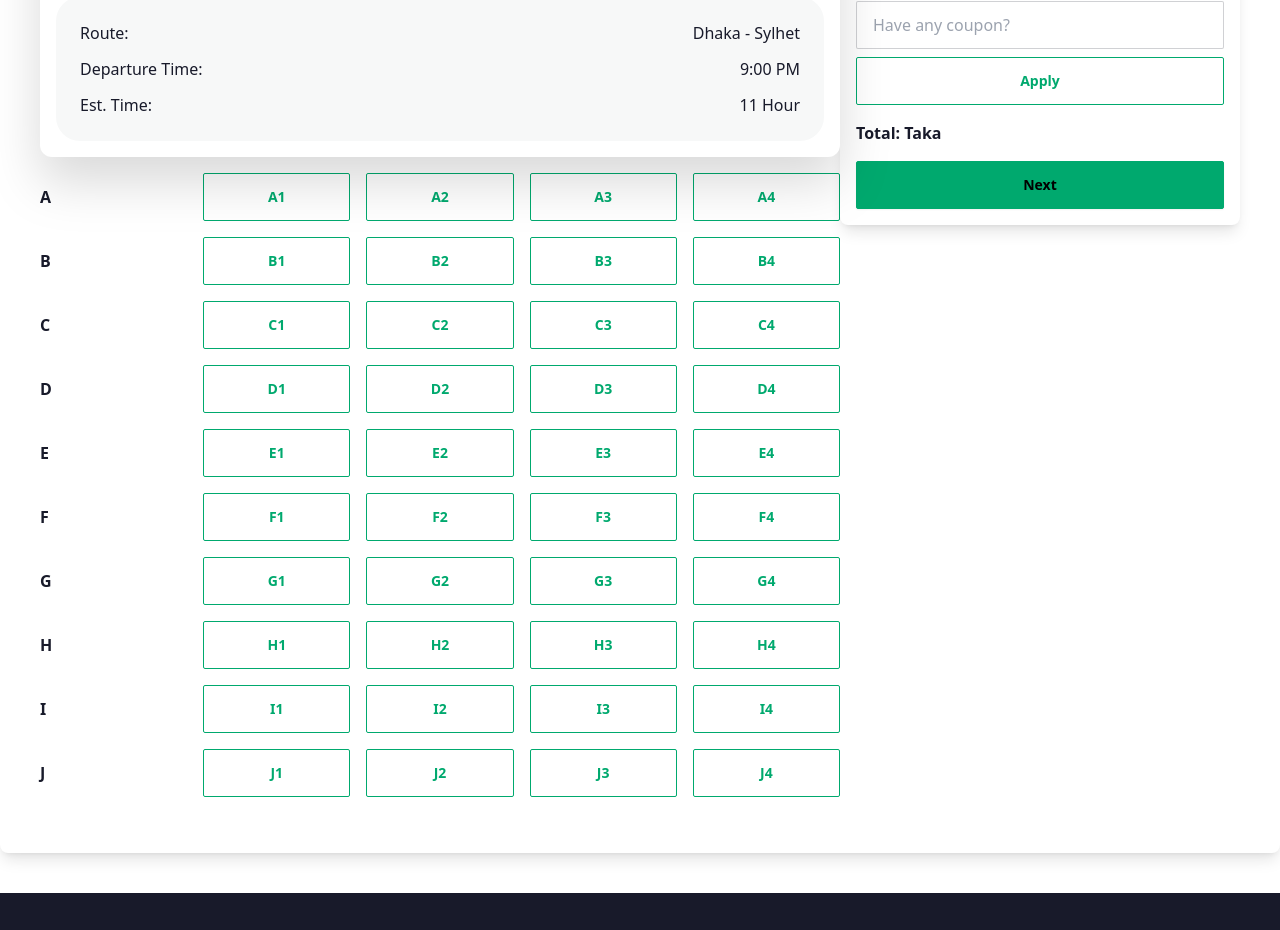
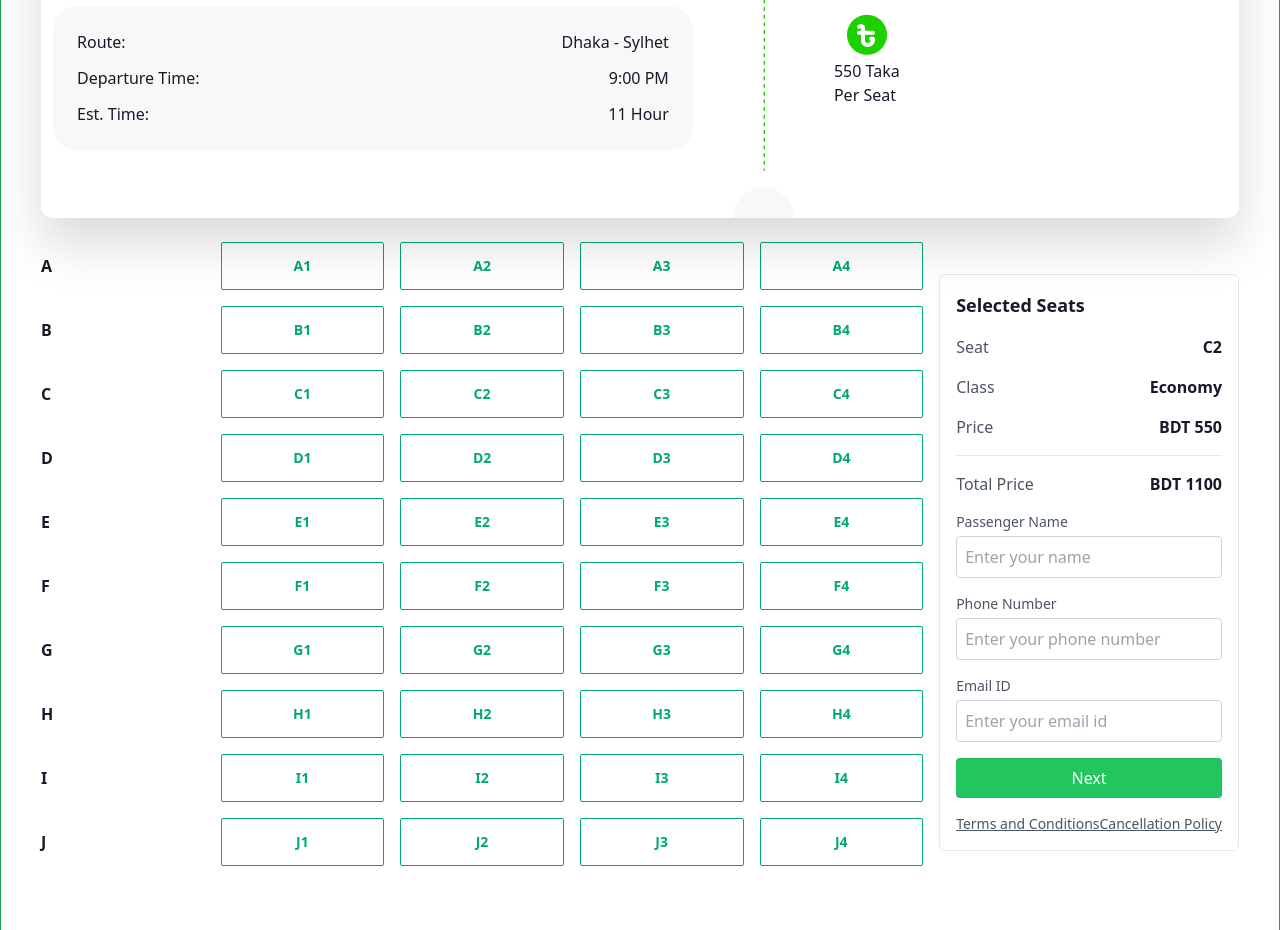
Before and after one commit to amirsayeed/Smart-Bus-Ticket-Reservation, a plain HTML site: page index.html in a window 1280 px wide. Shown: the part 1691-2621 px from the top of the page. Drawn offline with nearby package versions, Linux system fonts and the light colour scheme.

Commit message:
available seat section and coupon apply section design corrected

```diff
--- a/index.html
+++ b/index.html
@@ -104,7 +104,7 @@
         </section>
 
         <!-- Seat Selection Section -->
-        <section class="bg-base-100 p-10 rounded-lg shadow-lg container mx-auto mt-10">
+        <section class="bg-base-100 p-10 border border-green-600 rounded-t-3xl shadow-lg container mx-auto mt-10">
             <div class="flex flex-col items-center">
                 <h3 class="text-4xl font-bold mb-6">P.H Paribahan</h3>
                 <p class="text-lg">Yes, you can run unit tests and view the results directly within the app. The
@@ -112,12 +112,11 @@
                     testing features allow for a
                     streamlined.</p>
             </div>
-            <div class="flex flex-col lg:flex-row justify-between">
+            <div class="container w-full mx-auto mt-6">
                 <!-- Left - Bus Details and Seat Selection -->
-                <div class="w-full lg:w-2/3 mb-10 lg:mb-0">
-                    <div class="bg-base-100 p-4 drop-shadow-2xl rounded-xl mb-4">
-
-                        <div class="flex justify-between p-4">
+                <div class="flex gap-10 bg-base-100 px-3 drop-shadow-2xl rounded-xl">
+                    <div>
+                        <div class="flex gap-10 justify-between p-4">
                             <div class="flex gap-4">
                                 <img class="w-16 h-12 mt-3" src="images/bus-logo.png" alt="">
                                 <div>
@@ -146,9 +145,18 @@
                             </div>
                         </div>
                     </div>
-
+                    <div class="flex">
+                        <img src="images/info-devider.png" class="w-full h-[320px]" alt="">
+                    </div>
+                    <div class="flex flex-col items-center justify-center">
+                        <img src="images/fare.png" alt="">
+                        <p>550 Taka <br> Per Seat</p>
+                    </div>
+                </div>
+            </div>
+            <div class="flex items-center justify-between gap-4 my-6">
                 <!-- Seat Selection Grid -->
-                    <div class="grid grid-cols-5 gap-4 mb-4 items-center">
+                <div class="flex-1 grid grid-cols-5 gap-4 mb-4 items-center">
                     <!-- Row A -->
                     <p class="font-bold">A</p>
                     <button class="btn btn-outline btn-success">A1</button>
@@ -219,10 +227,8 @@
                     <button class="btn btn-outline btn-success">J3</button>
                     <button class="btn btn-outline btn-success">J4</button>
                 </div>
-                </div>
-
                 <!-- Right - Pricing Section -->
-                <div class="w-full lg:w-1/3">
+                <!-- <div class="w-full lg:w-1/3">
                     <div class="bg-base-100 p-4 shadow-lg rounded-lg">
                         <h4 class="font-bold mb-4">Select Your Seat</h4>
                         <p class="mb-2">Price: Taka/seat</p>
@@ -235,6 +241,53 @@
                         </div>
                         <p class="font-bold">Total: Taka</p>
                         <button class="btn btn-success w-full mt-4">Next</button>
+                    </div>
+                </div>-->
+                <div class="p-4 border rounded-md">
+                    <h2 class="text-lg font-semibold mb-4">Selected Seats</h2>
+                    <div class="space-y-4">
+                        <div class="flex justify-between items-center">
+                            <span class="text-gray-600">Seat</span>
+                            <span class="font-bold">C2</span>
+                        </div>
+                        <div class="flex justify-between items-center">
+                            <span class="text-gray-600">Class</span>
+                            <span class="font-bold">Economy</span>
+                        </div>
+                        <div class="flex justify-between items-center">
+                            <span class="text-gray-600">Price</span>
+                            <span class="font-bold">BDT 550</span>
+                        </div>
+                        <hr>
+                        <div class="flex justify-between items-center">
+                            <span class="text-gray-600">Total Price</span>
+                            <span class="font-bold">BDT 1100</span>
+                        </div>
+
+                        <div>
+                            <label for="passenger-name" class="block text-gray-600 text-sm">Passenger Name</label>
+                            <input id="passenger-name" class="w-full border border-gray-300 rounded p-2 mt-1"
+                                type="text" placeholder="Enter your name">
+                        </div>
+
+                        <div>
+                            <label for="phone-number" class="block text-gray-600 text-sm">Phone Number</label>
+                            <input id="phone-number" class="w-full border border-gray-300 rounded p-2 mt-1" type="text"
+                                placeholder="Enter your phone number">
+                        </div>
+
+                        <div>
+                            <label for="email" class="block text-gray-600 text-sm">Email ID</label>
+                            <input id="email" class="w-full border border-gray-300 rounded p-2 mt-1" type="email"
+                                placeholder="Enter your email id">
+                        </div>
+
+                        <button class="w-full bg-green-500 text-white py-2 rounded mt-4">Next</button>
+
+                        <div class="flex justify-between text-sm text-gray-600 mt-4">
+                            <a href="#" class="underline">Terms and Conditions</a>
+                            <a href="#" class="underline">Cancellation Policy</a>
+                        </div>
                     </div>
                 </div>
             </div>
```
Lines whose indentation alone changed are shown as unchanged.
